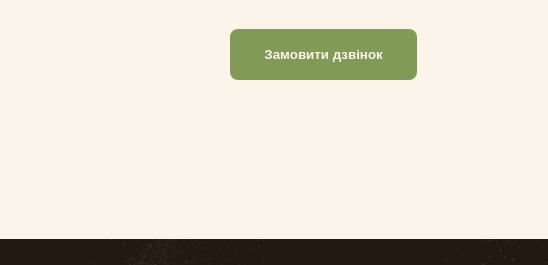
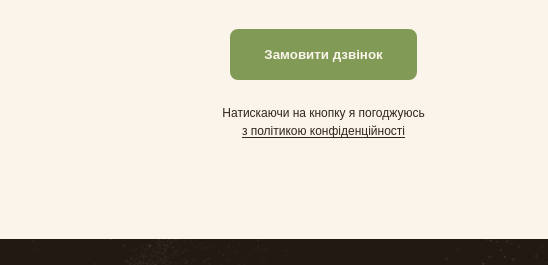
Before and after one commit to Chameleonl/genius-test, a plain HTML site: page index.html in a window 1280 px wide. Shown: the part 3808-4073 px from the top of the page, 0-548 px from the left. Drawn offline with Linux system fonts and the light colour scheme.

Commit message:
Fixed an unclosed form tag and added terms section to contacts form

```diff
--- a/index.html
+++ b/index.html
@@ -233,6 +233,7 @@
                     placeholder="Телефон"
                   />
                 </div>
+
                 <div class="form-field">
                   <label class="form-label visually-hidden" for="user-email">
                     Електронна пошта
@@ -245,10 +246,16 @@
                     placeholder="Електронна пошта"
                   />
                 </div>
-
                 <button class="form-button button" type="submit">
                   Замовити дзвінок
                 </button>
+                <p class="form-terms">
+                  Натискаючи на кнопку я погоджуюсь
+                  <a class="form-terms-link" href="#"
+                    >з політикою конфіденційності</a
+                  >
+                </p>
+              </form>
             </div>
             <iframe
               class="contact-map"
@@ -258,7 +265,8 @@
               allowfullscreen=""
               loading="lazy"
               referrerpolicy="no-referrer-when-downgrade"
-            ></iframe>
+            >
+            </iframe>
           </div>
         </div>
       </section>
```
Lines whose indentation alone changed are shown as unchanged.
